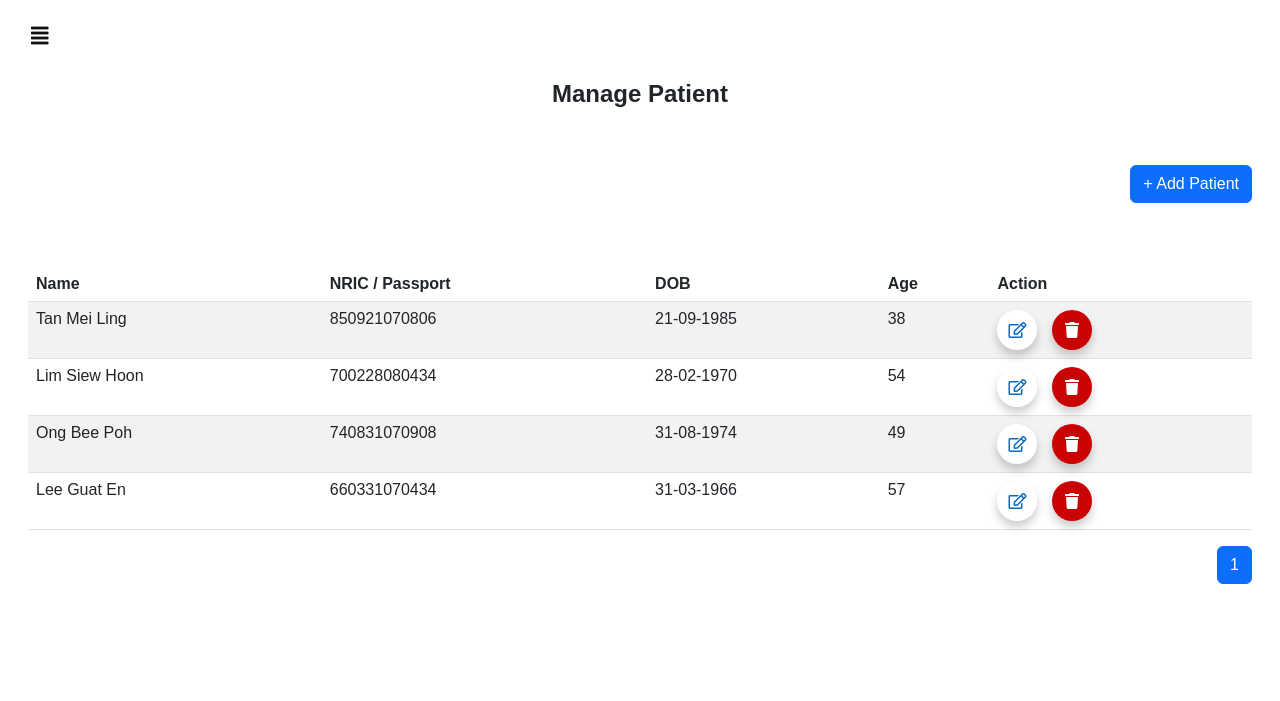
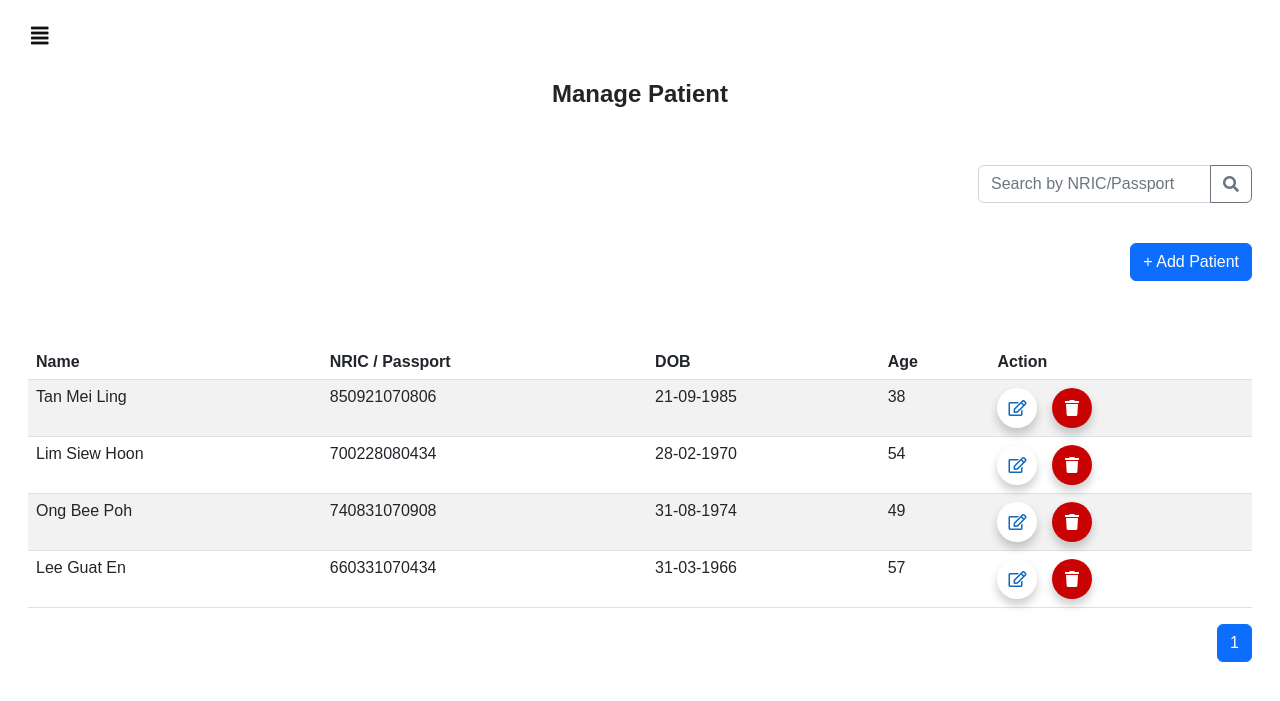
Before and after one commit to annjoeannjoe/clinic_system, a Django app: page /homepage/ in a window 1280 px wide. Shown: the top 701 px of the page. Run offline with Django 5.2, Linux system fonts and the light colour scheme; data comes from the database, SQL or seed files in the repository; both versions use the stored data as it was after the commit; some libraries are stand-ins or nearby versions.

Commit message:
update latest

```diff
--- a/templates/homepage.html
+++ b/templates/homepage.html
@@ -112,6 +112,20 @@
                 </div>
             {% endfor %}
         {% endif %}
+
+        <!--Search bar-->
+        <div class="row justify-content-end">
+            <div class="col-auto">
+                <div class="input-group mb-3">
+                    <input type="text" class="form-control" placeholder="Search by NRIC/Passport" id="searchInput">
+                    <button class="btn btn-outline-secondary" type="button" id="searchButton">
+                        <i class="fas fa-search"></i>
+                    </button>
+                </div>
+            </div>
+        </div>
+        <br>
+
 
         <div class="row justify-content-end">
             <div class="col-auto">
@@ -353,6 +367,25 @@
         // Call the hideSuccessMessage function when the page loads
         window.onload = hideSuccessMessage;
 
+         // Search NRIC
+         document.getElementById("searchButton").addEventListener("click", function(){
+            var searchQuery = document.getElementById("searchInput").value.trim().toLowerCase();
+            var patientRows = document.querySelectorAll("tbody tr");
+
+            patientRows.forEach(function(row){
+                var nric = row.cells[1].textContent.trim().toLowerCase();
+                if (nric.includes(searchQuery)){
+                    row.style.display = "";
+                } else{
+                    row.style.display = "none";
+                }
+            });
+        });
+
+
+
+
+
         function addAllergyField(){
             var container = document.getElementById("allergy-container");
             var newField = container.firstElementChild.cloneNode(true);
--- a/templates/sidebar.html
+++ b/templates/sidebar.html
@@ -201,12 +201,12 @@
             <div style="margin: 8px;"></div>
 
             <!--Deleted Records-->
-            <button class="deleted-records-page">
+            <!--<button class="deleted-records-page">
                 <a href="{% url 'deletedRecordsArchive' %}" style="font-size: 16px;">
                     <i class="fas fa-archive" style="padding-right: 20px;"></i> Archived Records
                 </a>
             </button>
-            <div style="margin: 8px;"></div>
+            <div style="margin: 8px;"></div>-->
 
             <!--Manage Password-->
             <button class="manage-password-page">
--- a/users/urls.py
+++ b/users/urls.py
@@ -16,5 +16,6 @@ urlpatterns = [
     path('addOrder/', views.addOrder, name="addOrder"),
     path('complete_order/<int:pk>/', views.complete_order, name="complete_order"),
     path('changePassword/', views.changePassword, name="changePassword"),
+    path('search_patients', views.search_patients, name="search_patients"),
     path('logout/', views.logout, name="logout")
 ]
--- a/users/views.py
+++ b/users/views.py
@@ -237,9 +237,6 @@ def addOrder(request):
 
     return render(request, 'addOrder.html', context)
 
-
-
-
 def check_allergy(request):
     if request.method == 'POST':
         medication_id = request.POST.get('medication')
@@ -296,3 +293,19 @@ def logout(request):
     if request.method == 'POST':
         auth.logout(request)
     return redirect ('login')
+
+
+def search_patients(request):
+    if request.method == 'GET':
+        search_query = request.GET.get('search_query', None)
+        if search_query:
+            # Filter patients based on the search query
+            patients = Patient.objects.filter(nric_passport__icontains=search_query)
+        else:
+            # If no search query provided, return all patients
+            patients = Patient.objects.all()
+
+        # Render the HTML markup for the table rows with the search results
+        return render(request, 'patients_table_rows.html', {'patients': patients})
+
+    return JsonResponse({'error': 'Invalid request method'}, status=400)
```
Also changed, not shown: db.sqlite3.
